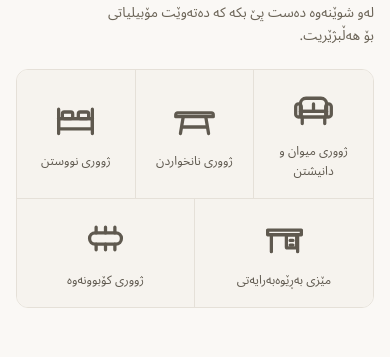
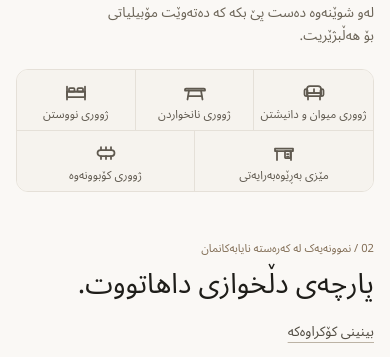
Before and after one commit to Zhyar942/Unique-website-, a React (Vite) app: page / in a window 390 px wide. Shown: the part 990-1347 px from the top of the page. Built offline with nearby package versions, Linux system fonts and the light colour scheme; some icons are missing; a web font is replaced by a local one.

Commit message:
fix(mobile): scale down room navigation cards and icons to match web proportions

```diff
--- a/src/refinement.css
+++ b/src/refinement.css
@@ -441,7 +441,7 @@
 .room-nav { display: grid; grid-template-columns: repeat(5, minmax(0, 1fr)); border: 1px solid #e5e0d8; border-radius: 12px; overflow: hidden; }
 .room-link { display: flex; flex-direction: column; justify-content: center; align-items: center; gap: 15px; padding: 23px 10px 19px; color: #5f594f; min-width: 0; position: relative; background: #f6f3ee; text-decoration: none; transition: background-color .22s ease, color .22s ease, transform var(--duration-press) var(--ease-natural); }
 .room-link + .room-link { border-inline-start: 1px solid #e5e0d8; }
-.room-link span { font-size: .82rem; text-align: center; font-weight: 500; color: inherit; }
+.room-link span { font-size: .82rem; text-align: center; font-weight: normal !important; color: inherit; }
 .room-link > svg,
 .room-link .room-icon { color: inherit; transition: transform 0.2s ease; }
 .room-link > .app-icon { position: absolute; top: 12px; inset-inline-end: 12px; opacity: 0; transition: opacity .22s var(--ease-natural), transform .22s var(--ease-out-expo); transform: scale(0.9); }
@@ -1223,12 +1223,13 @@
   .section-heading > p { font-size: 0.86rem; }
   .refined-home h2 { font-size: 1.75rem; }
   .section-kicker { font-size: 0.7rem; margin-bottom: 8px; }
-  .room-nav { grid-template-columns: repeat(6, minmax(0, 1fr)); }
-  .room-link { grid-column: span 2; padding: 17px 8px; gap: 9px; }
+  .room-nav { grid-template-columns: repeat(6, minmax(0, 1fr)); border-radius: 12px; }
+  .room-link { grid-column: span 2; padding: 10px 4px 8px; gap: 4px; min-height: 60px; }
   .room-link:nth-child(4), .room-link:nth-child(5) { grid-column: span 3; border-top: 1px solid #e5e0d8; }
   .room-link:nth-child(4) { border-inline-start: 0; }
-  .room-link > svg:first-child { width: 45px; height: 45px; }
-  .room-link span { font-size: 0.76rem; }
+  .room-link > svg:first-child,
+  .room-link .room-icon { width: 24px !important; height: 24px !important; }
+  .room-link span { font-size: 0.72rem; line-height: 1.25; font-weight: normal !important; }
   .collection-toolbar { flex-wrap: wrap; gap: 12px; }
   .collection-filters { width: 100%; }
   .collection-filters button { flex: 1; font-size: 0.8rem; padding-inline: 9px; }
```
